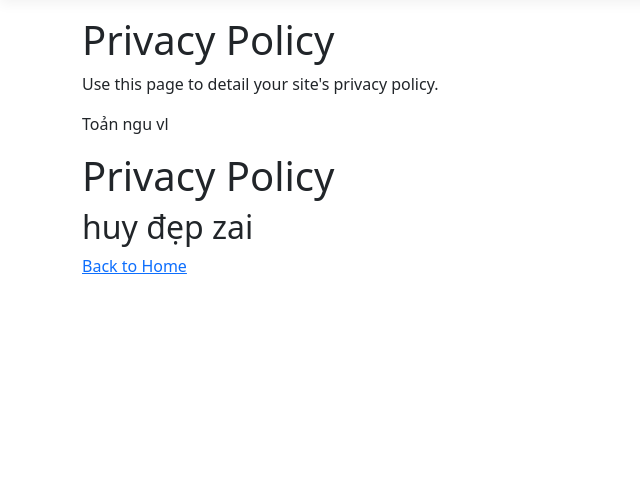
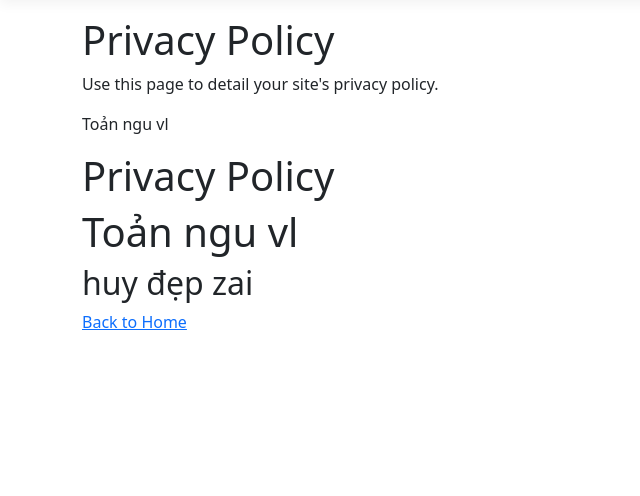
Before and after one commit to boomhuyxt/manage365, an ASP.NET Core app: page /Home/Privacy in a window 1280 px wide. Shown: the part 57-553 px from the top of the page, without its empty margins (0-640 px from the left). Run offline with ASP.NET Core 8, Linux system fonts and the light colour scheme; style sheets or scripts are compiled from the project's sources; some libraries are stand-ins or nearby versions.

```diff
--- a/Views/Home/Privacy.cshtml
+++ b/Views/Home/Privacy.cshtml
@@ -6,5 +6,6 @@
 <p>Use this page to detail your site's privacy policy.</p>
 <p>Toản ngu vl</p>
 <h1>Privacy Policy</h1>
+<h1>Toản ngu vl</h1>
 <h2>huy đẹp zai</h2>
 <a href="/">Back to Home</a>
```
